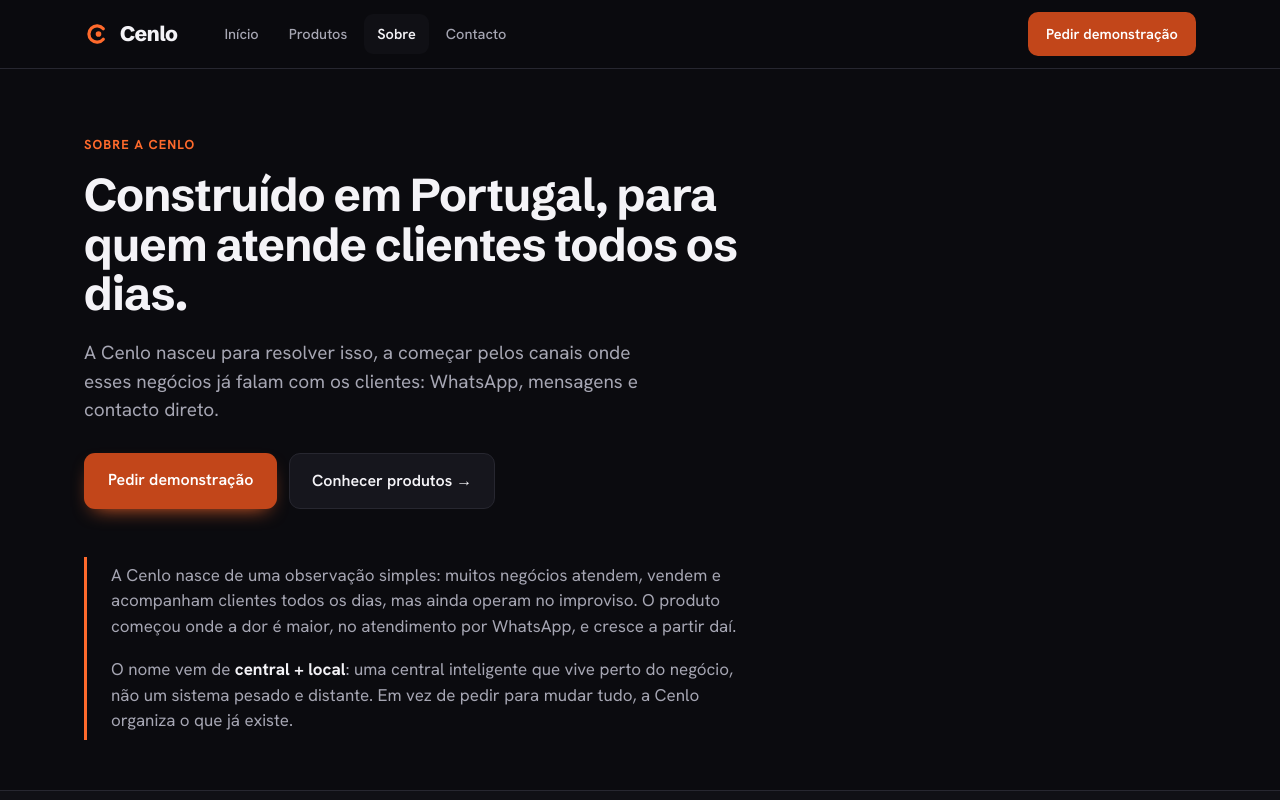
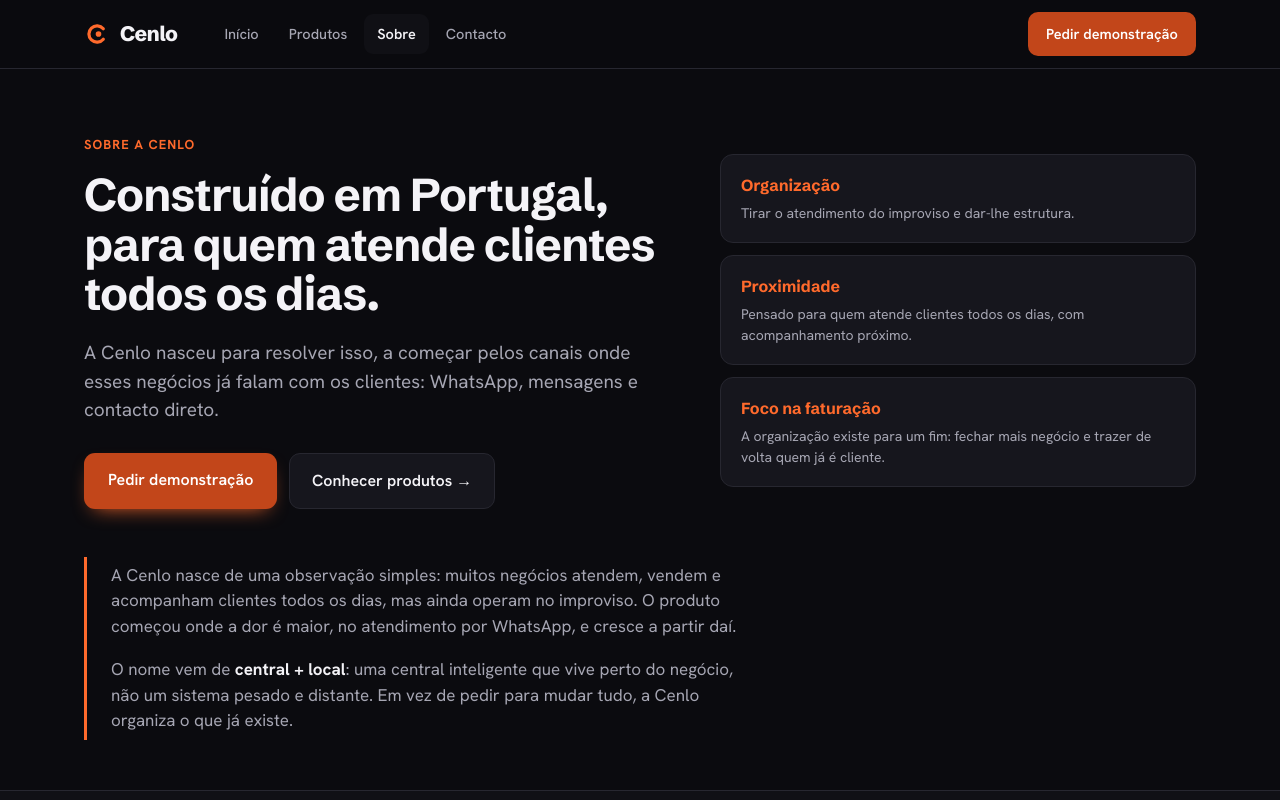
Before and after one commit to pedrocvm/cenlo-website, a Next.js app: page /sobre in a window 1280 px wide. Shown: the top 800 px of the page. Built offline with nearby package versions, Linux system fonts and the light colour scheme.

Commit message:
ui update

```diff
--- a/app/sobre/page.tsx
+++ b/app/sobre/page.tsx
@@ -23,12 +23,24 @@
   return (
     <>
       <section style={{ maxWidth: 1160, margin: '0 auto', padding: '64px 24px 40px' }}>
-        <span style={{ fontSize: 13, fontWeight: 700, letterSpacing: '.08em', textTransform: 'uppercase', color: 'var(--terra)' }}>Sobre a Cenlo</span>
-        <h1 className="hd" style={{ fontSize: 46, marginTop: 14, fontFamily: 'var(--font-schibsted)', maxWidth: 680 }}>Construído em Portugal, para quem atende clientes todos os dias.</h1>
-        <p style={{ fontSize: 19, color: 'var(--ink2)', marginTop: 20, maxWidth: 580 }}>A Cenlo nasceu para resolver isso, a começar pelos canais onde esses negócios já falam com os clientes: WhatsApp, mensagens e contacto direto.</p>
-        <div style={{ display: 'flex', flexWrap: 'wrap', gap: 12, marginTop: 28 }}>
-          <Link href="/contacto" className="cta-primary" style={{ background: 'var(--terraBtn)', color: '#fff', border: 'none', padding: '15px 24px', borderRadius: 11, fontWeight: 600, fontSize: 16, boxShadow: '0 8px 20px -10px var(--terra)' }}>Pedir demonstração</Link>
-          <Link href="/produtos" className="cta-primary" style={{ background: 'var(--surface)', color: 'var(--ink)', border: '1px solid var(--line)', padding: '15px 22px', borderRadius: 11, fontWeight: 600, fontSize: 16 }}>Conhecer produtos →</Link>
+        <div className="grid-two" style={{ display: 'grid', gridTemplateColumns: '1.1fr .9fr', gap: 54, alignItems: 'center' }}>
+          <div>
+            <span style={{ fontSize: 13, fontWeight: 700, letterSpacing: '.08em', textTransform: 'uppercase', color: 'var(--terra)' }}>Sobre a Cenlo</span>
+            <h1 className="hd" style={{ fontSize: 46, marginTop: 14, fontFamily: 'var(--font-schibsted)' }}>Construído em Portugal, para quem atende clientes todos os dias.</h1>
+            <p style={{ fontSize: 19, color: 'var(--ink2)', marginTop: 20 }}>A Cenlo nasceu para resolver isso, a começar pelos canais onde esses negócios já falam com os clientes: WhatsApp, mensagens e contacto direto.</p>
+            <div style={{ display: 'flex', flexWrap: 'wrap', gap: 12, marginTop: 28 }}>
+              <Link href="/contacto" className="cta-primary" style={{ background: 'var(--terraBtn)', color: '#fff', border: 'none', padding: '15px 24px', borderRadius: 11, fontWeight: 600, fontSize: 16, boxShadow: '0 8px 20px -10px var(--terra)' }}>Pedir demonstração</Link>
+              <Link href="/produtos" className="cta-primary" style={{ background: 'var(--surface)', color: 'var(--ink)', border: '1px solid var(--line)', padding: '15px 22px', borderRadius: 11, fontWeight: 600, fontSize: 16 }}>Conhecer produtos →</Link>
+            </div>
+          </div>
+          <div style={{ display: 'flex', flexDirection: 'column', gap: 12 }}>
+            {values.map(v => (
+              <div key={v.t} style={{ background: 'var(--surface)', border: '1px solid var(--line)', borderRadius: 13, padding: '18px 20px' }}>
+                <div style={{ fontFamily: 'var(--font-schibsted)', fontWeight: 700, fontSize: 16, color: 'var(--terra)' }}>{v.t}</div>
+                <p style={{ fontSize: 14, color: 'var(--ink2)', marginTop: 6 }}>{v.d}</p>
+              </div>
+            ))}
+          </div>
         </div>
       </section>
 
```
